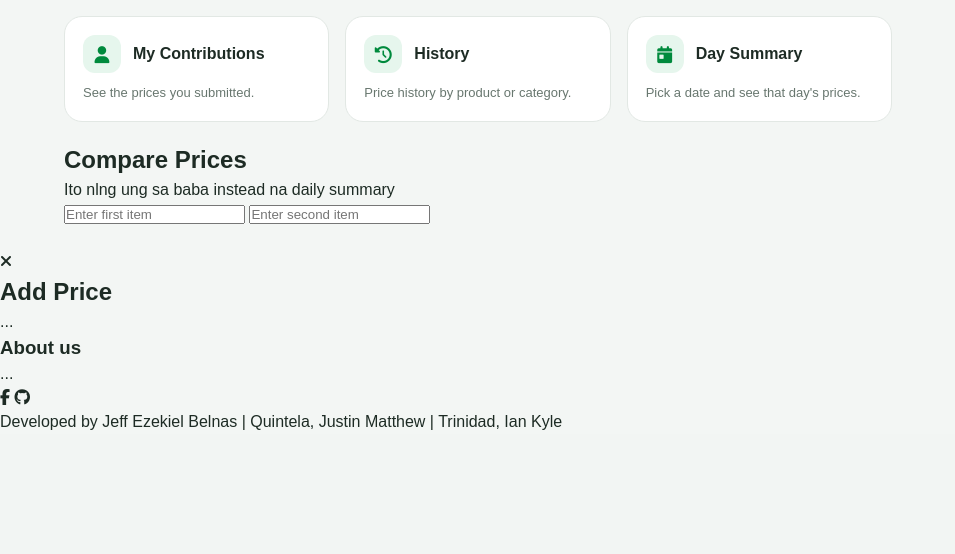
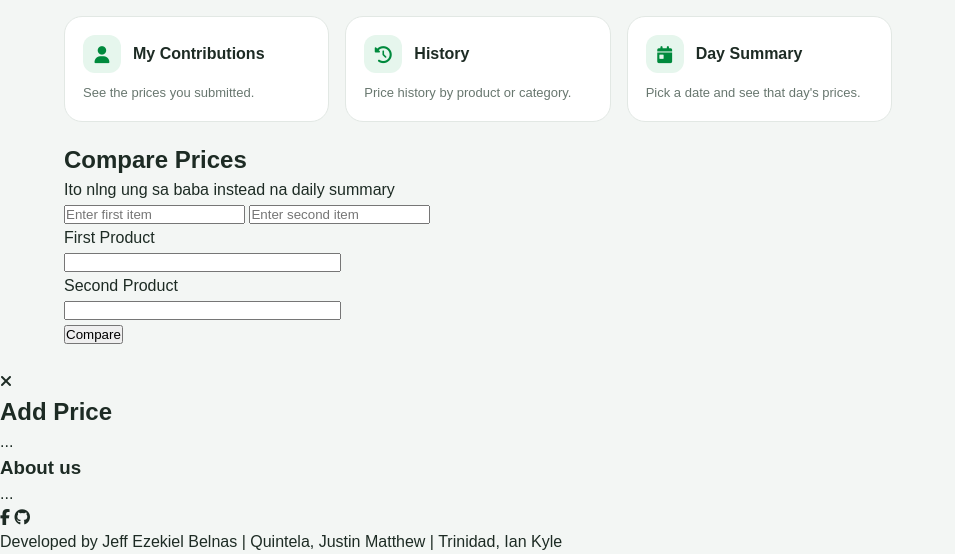
Before and after one commit to jeffkkiel/Community-Driven-Food-Price-Comparison-Budget-Optimization-System, a Flask app: template app/templates/dashboard.html in a window 1280 px wide. Shown: the part 394-948 px from the top of the page, without its empty margins (0-955 px from the left). Before the commit the page ends 824 px from the top, so only its background shows below. Run offline with Flask 3, Linux system fonts and the light colour scheme; tables that the repository leaves empty hold one stand-in row (values such as "Sample post"); the template is opened without the code that fills it: values that come from a table or form of the project are taken from there, most other values are stand-ins (such as "Sample title", 1, 10 or a date in 2020).

Commit message:
idk bruh

```diff
--- /dev/null
+++ b/app/forms.py
@@ -0,0 +1,15 @@
+from flask_wtf import FlaskForm
+from wtforms import *
+from wtforms.validators import DataRequired
+
+
+
+class ProductForm(FlaskForm):
+    product = StringField('Product Name', validators=[DataRequired()])
+
+    submit = SubmitField('Add Product')
+
+class CompareForm(FlaskForm):
+    product1 = StringField('First Product', validators=[DataRequired()])
+    product2 = StringField('Second Product', validators=[DataRequired()])
+    submit = SubmitField('Compare')
--- a/app/templates/dashboard.html
+++ b/app/templates/dashboard.html
@@ -97,6 +97,18 @@
             <input type="text" name="item1" placeholder="Enter first item" />
             <input type="text" name="item2" placeholder="Enter second item" />
           </form>
+          <form action="" method="post" novalidate>
+              {{ comprForm.hidden_tag() }}
+              <p>
+                  {{ comprForm.product1.label }}<br>
+                  {{ comprForm.product1(size=32) }}
+              </p>
+              <p>
+                  {{ comprForm.product2.label }}<br>
+                  {{ comprForm.product1(size=32) }}
+              </p>
+              <p>{{ comprForm.submit() }}</p>
+          </form>
         </section>
       </div>
 
```
Also changed, not shown: app/routes.py (+11 -1 lines).
